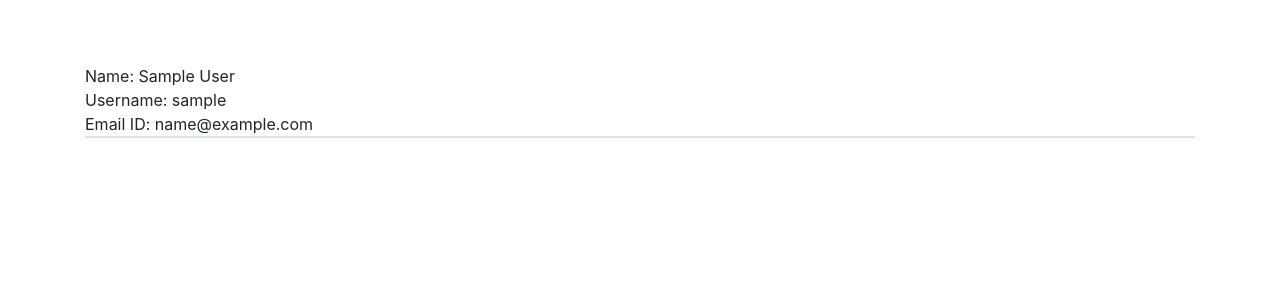
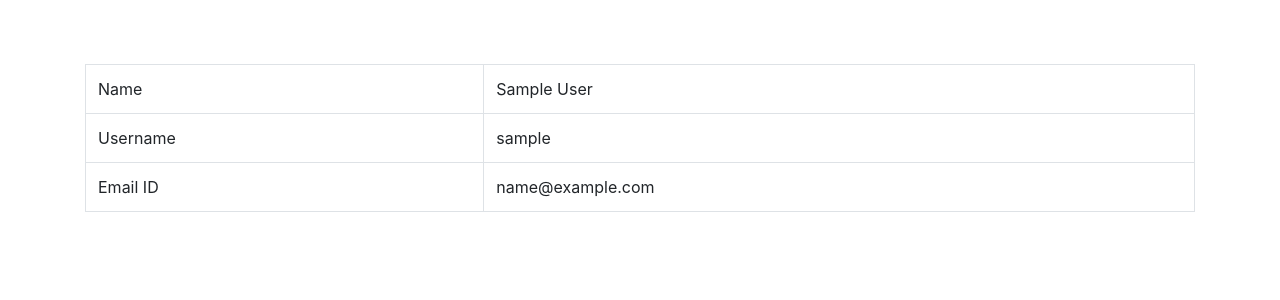
Before and after one commit to sankethire/MusicRecommender, a Flask app: page /profile in a window 1280 px wide. Shown: the part 124-424 px from the top of the page. Run offline with Flask 2, Linux system fonts and the light colour scheme; a database or web service that is not in the repository returns one stand-in record (values such as "Sample title"); some libraries are stand-ins or nearby versions.

Commit message:
table alignment

```diff
--- a/website/templates/playlist_tracks.html
+++ b/website/templates/playlist_tracks.html
@@ -2,11 +2,12 @@
 {% extends "base.html" %}
 {% block content %}
 
+<div class="container" style="padding-top: 2rem;">
 	{% if playlist_name %}
 		<div class=flashes class="container">
 		<center>
 			<h1>
-				<font color="red">{{ playlist_name }}</font>
+				<font color="black">{{ playlist_name }}</font>
 			</h1>
 		</center>
 
@@ -29,5 +30,7 @@
 		{% endfor %}
 	</table>
 	</div>
+</div>
+
 
 {% endblock %}
--- a/website/templates/profile.html
+++ b/website/templates/profile.html
@@ -3,33 +3,43 @@
 
 	<div class="container" style="padding-top: 4rem;">
 
-		<table class="table table-bordered table-responsive">
+		<table class="table table-bordered">
 				<tr>
+					<td>Name</td>
+					<td>
 						{% if userdetail %}
 						<div class=flashes class="container">
-								Name: {{ userdetail[1] }} {{ userdetail[2] }}
+									 {{ userdetail[1] }} {{ userdetail[2] }}
 
 						</div>
 						{% endif %}
+
+					</td>
 				</tr>
 
 				<tr>
+					<td>Username</td>
+					<td>
 						{% if userdetail %}
 						<div class=flashes class="container">
-								Username: {{ userdetail[0] }}
+									 {{ userdetail[0] }}
 
 						</div>
 						{% endif %}
+					</td>
 				</tr>
 
 				<tr>
+					<td>Email ID</td>
+					<td>
 						{% if userdetail %}
 						<div class=flashes class="container">
-								Email ID: {{ userdetail[3] }}
+									 {{ userdetail[3] }}
 
 						</div>
 
 						{% endif %}
+					</td>
 				</tr>
 
 		</table>
--- a/website/templates/search.html
+++ b/website/templates/search.html
@@ -77,9 +77,10 @@
 			{% block body %}{% endblock %}
 		</center>
 
+	</form>
 
 		{% if rows %}
-		<div class="container" style="padding-top: 4rem;">
+		<div class="container" style="padding-top: 2rem;">
 			<table class="table table-bordered">
 				<tr>
 					<th>Song</th>
@@ -96,6 +97,6 @@
 		</div>
 
 
-	</form>
+
 
 {% endblock %}
```
Also changed, not shown: website/templates/playlists.html (+8 -2 lines). Lines whose indentation alone changed are shown as unchanged.
